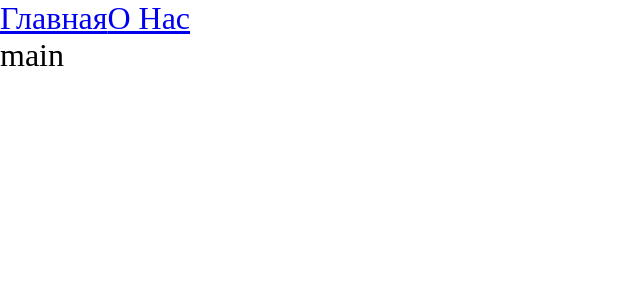
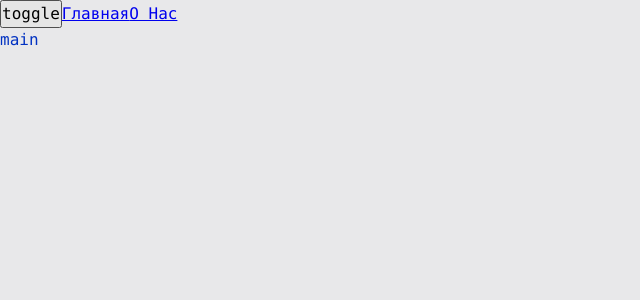
Before and after one commit to MaxV91/react-fsd, a React app: page / in a window 1280 px wide. Shown: the top 300 px of the page, without its empty margins (0-640 px from the left). Built offline with nearby package versions, Linux system fonts and the light colour scheme.

Commit message:
theme switch

```diff
--- a/src/App.tsx
+++ b/src/App.tsx
@@ -1,13 +1,16 @@
-import './index.scss';
+import './styles/index.scss';
 import {Link, Route, Routes} from "react-router-dom";
 import {AboutPageAsync} from "./pages/AboutPage/AboutPage.async";
 import {MainPageAsync} from "./pages/MainPage/MainPage.async";
-import { Suspense } from 'react';
-
+import {Suspense} from 'react';
+import {useTheme} from "./theme/useTheme";
 
 const App = () => {
+    const {theme, toggleTheme} = useTheme();
+
     return (
-        <div className="app">
+        <div className={`app ${theme}`}>
+            <button onClick={toggleTheme}>toggle</button>
             <Link to={'/'}>Главная</Link>
             <Link to={'/about'}>О Нас</Link>
             <Suspense fallback={<div>Loading...</div>}>
--- a/src/index.tsx
+++ b/src/index.tsx
@@ -1,10 +1,13 @@
 import {render} from "react-dom";
 import App from "./App";
 import {BrowserRouter} from "react-router-dom";
+import ThemeProvider from "./theme/ThemeProvider";
 
 render(
     <BrowserRouter>
-        <App />
+        <ThemeProvider>
+            <App />
+        </ThemeProvider>
     </BrowserRouter>,
     document.getElementById('root')
 )
--- /dev/null
+++ b/src/styles/index.scss
@@ -0,0 +1,14 @@
+@import "reset";
+@import "variables/fonts";
+@import "variables/global";
+@import "themes/normal";
+@import "themes/dark";
+
+.app {
+  font: var(--font-m);
+
+  background: var(--bg-color);
+  color: var(--primary-color);
+
+  min-height: 100vh;
+}
--- /dev/null
+++ b/src/styles/reset.scss
@@ -0,0 +1,13 @@
+* {
+  margin: 0;
+  padding: 0;
+  box-sizing: border-box;
+}
+
+input,
+button,
+textarea,
+select {
+  margin: 0;
+  font: inherit;
+}
--- /dev/null
+++ b/src/styles/themes/dark.scss
@@ -0,0 +1,6 @@
+.app.dark {
+  --bg-color: #0e0e75;
+
+  --primary-color: #049604;
+  --secondary-color: #04ff04;
+}
--- /dev/null
+++ b/src/styles/themes/normal.scss
@@ -0,0 +1,6 @@
+:root {
+  --bg-color: #e8e8ea;
+
+  --primary-color: #0232c2;
+  --secondary-color: #0449e0;
+}
--- /dev/null
+++ b/src/styles/variables/fonts.scss
@@ -0,0 +1 @@
+@import url('https://fonts.googleapis.com/css2?family=Roboto:wght@300;400;500;700&display=swap');
--- /dev/null
+++ b/src/styles/variables/global.scss
@@ -0,0 +1,11 @@
+:root {
+  --font-family-main: Consolas, "Times New Roman", Serif;
+
+  --font-size-m: 1rem;
+  --font-line-m: 1.5rem;
+  --font-m: var(--font-size-m) / var(--font-line-m) var(--font-family-main);
+
+  --font-size-l: 1.5rem;
+  --font-line-l: 2rem;
+  --font-l: var(--font-size-l) / var(--font-line-l) var(--font-family-main);
+}
--- /dev/null
+++ b/src/theme/ThemeContext.ts
@@ -0,0 +1,15 @@
+import {createContext} from "react";
+
+export enum Theme {
+    LIGHT = 'light',
+    DARK = 'dark'
+}
+
+export interface ThemeContextProps {
+    theme?: Theme;
+    setTheme?: (theme: Theme) => void;
+}
+
+export const ThemeContext = createContext<ThemeContextProps>({});
+
+export const LOCAL_STORAGE_THEME_KEY = 'theme';
--- /dev/null
+++ b/src/theme/ThemeProvider.tsx
@@ -0,0 +1,22 @@
+import {LOCAL_STORAGE_THEME_KEY, Theme, ThemeContext} from "./ThemeContext";
+import {FC, useMemo, useState} from "react";
+
+const defaultTheme = localStorage.getItem(LOCAL_STORAGE_THEME_KEY) as Theme || Theme.LIGHT
+
+const ThemeProvider: FC = ({ children}) => {
+
+    const [theme, setTheme] = useState<Theme>(defaultTheme);
+
+    const defaultProps = useMemo(() => ({
+        theme: theme,
+        setTheme: setTheme
+    }), [theme])
+
+    return (
+        <ThemeContext.Provider value={defaultProps}>
+            {children}
+        </ThemeContext.Provider>
+    )
+}
+
+export default ThemeProvider;
--- /dev/null
+++ b/src/theme/useTheme.tsx
@@ -0,0 +1,22 @@
+import {LOCAL_STORAGE_THEME_KEY, Theme, ThemeContext} from "./ThemeContext";
+import {useContext} from "react";
+
+interface UseThemeResult {
+    toggleTheme: () => void;
+    theme: Theme;
+}
+
+export function useTheme(): UseThemeResult {
+    const {theme, setTheme} = useContext(ThemeContext);
+
+    const toggleTheme = () => {
+        const newTheme = theme === Theme.DARK ? Theme.LIGHT : Theme.DARK
+        setTheme(newTheme);
+        localStorage.setItem(LOCAL_STORAGE_THEME_KEY, newTheme);
+    }
+
+    return {
+        theme,
+        toggleTheme
+    }
+}
```
